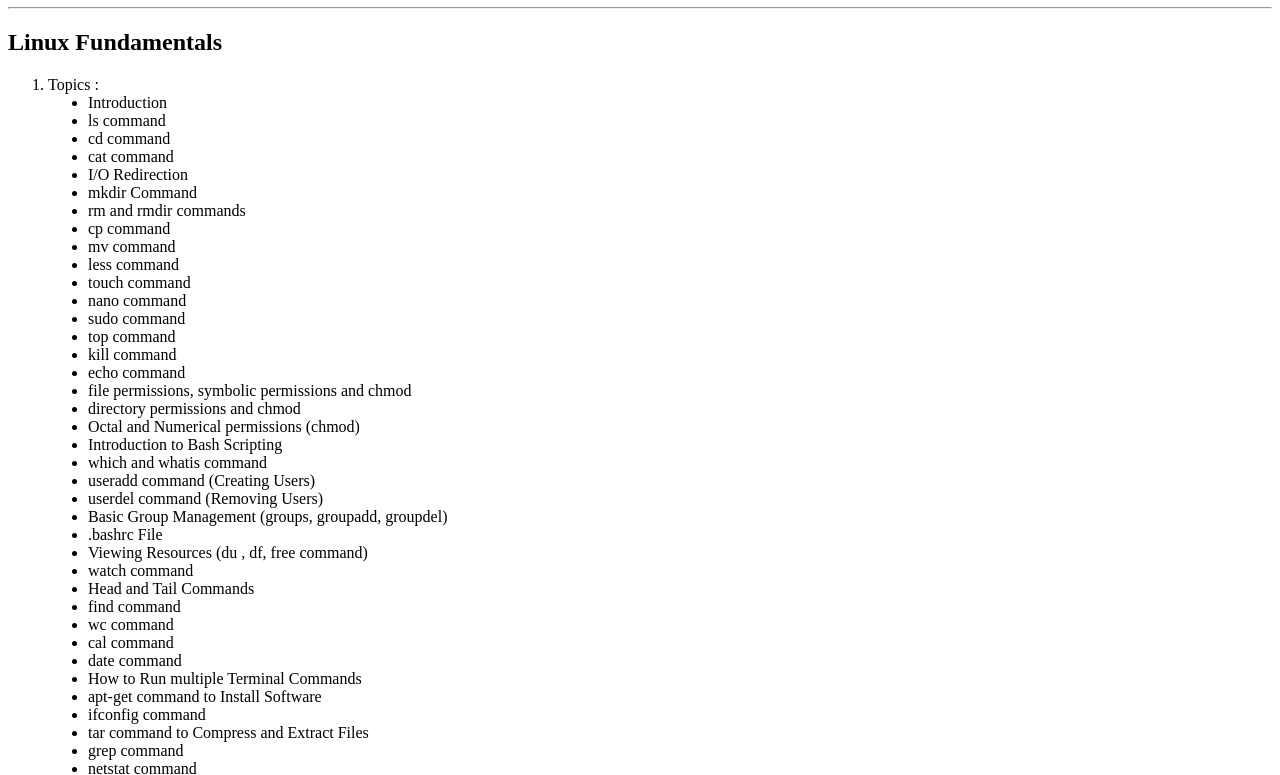
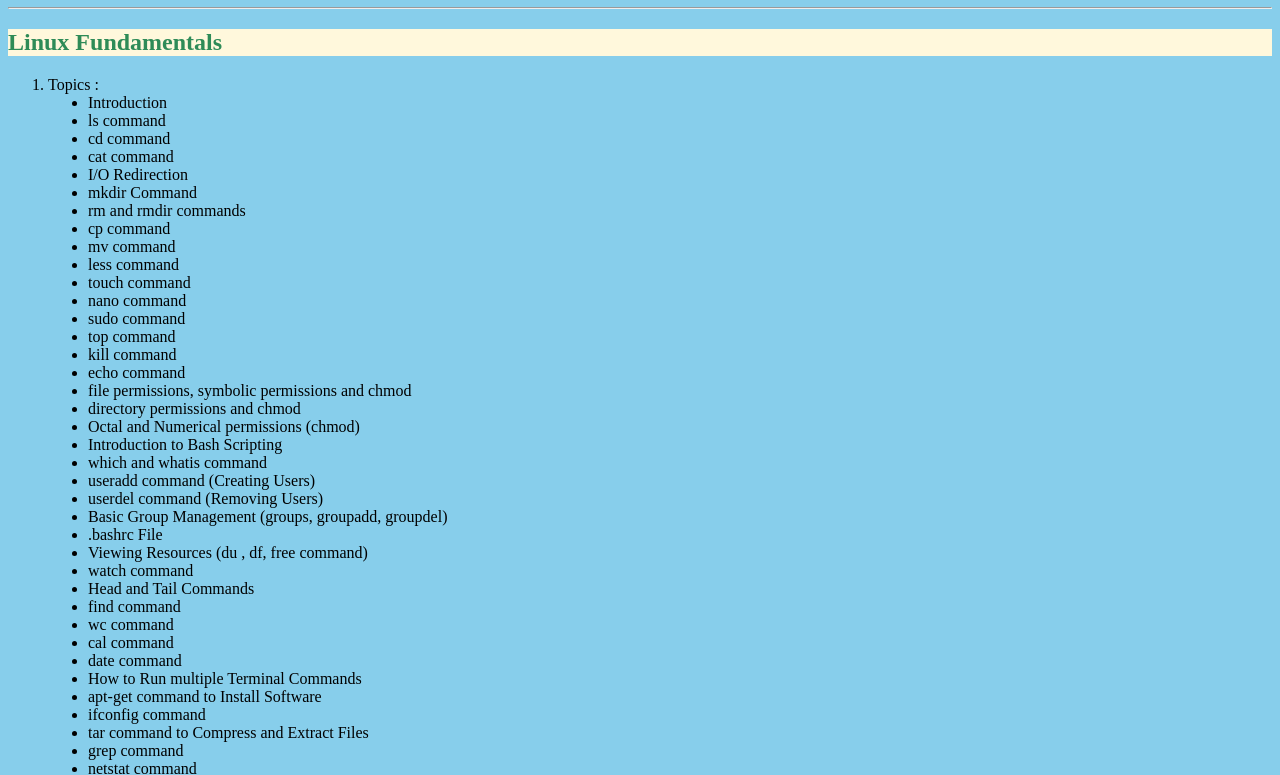
Before and after one commit to svishal16/course-update, a plain HTML site: page index.html in a window 1280 px wide. Shown: the part 73-848 px from the top of the page. Drawn offline with Linux system fonts and the light colour scheme.

Commit message:
index.html

```diff
--- a/index.html
+++ b/index.html
@@ -3,6 +3,15 @@
 <head>
     <meta charset="UTF-8">
     <title>Wiz4Host</title>
+    <style>
+        body {
+            background-color: skyblue;
+        }
+        h2 {
+            color: seagreen;
+            background-color: cornsilk;
+        }
+    </style>
 </head>
 <body>
     <h1>DevOps and Cloud Internship Program</h1>
```
